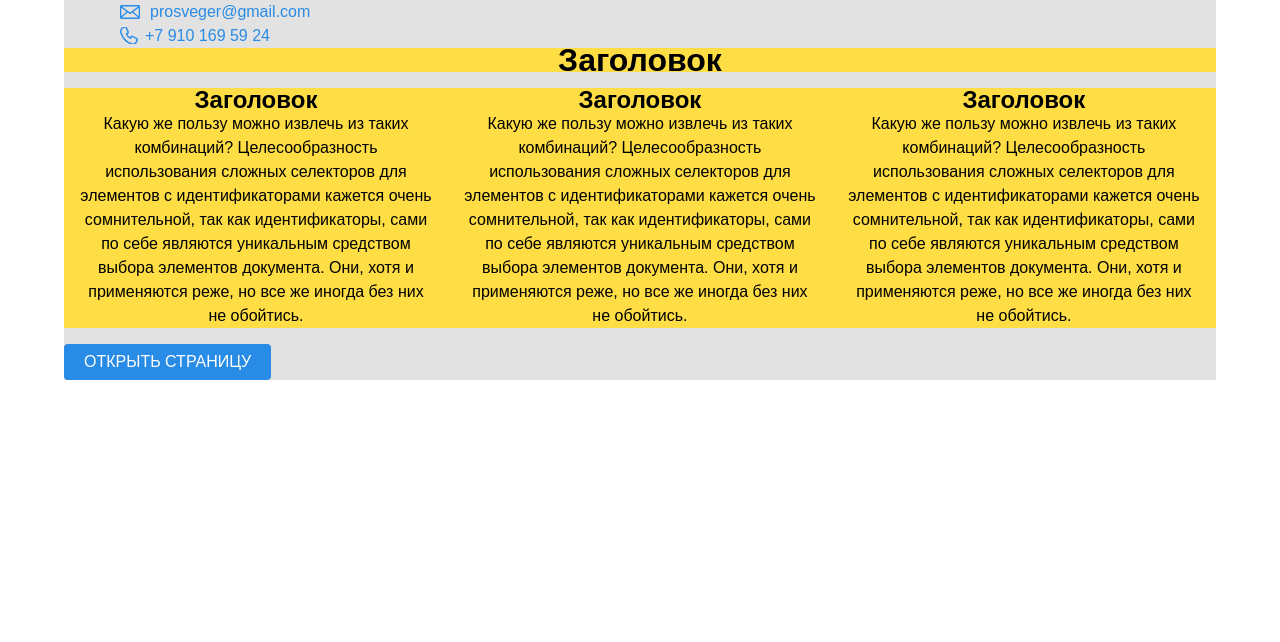
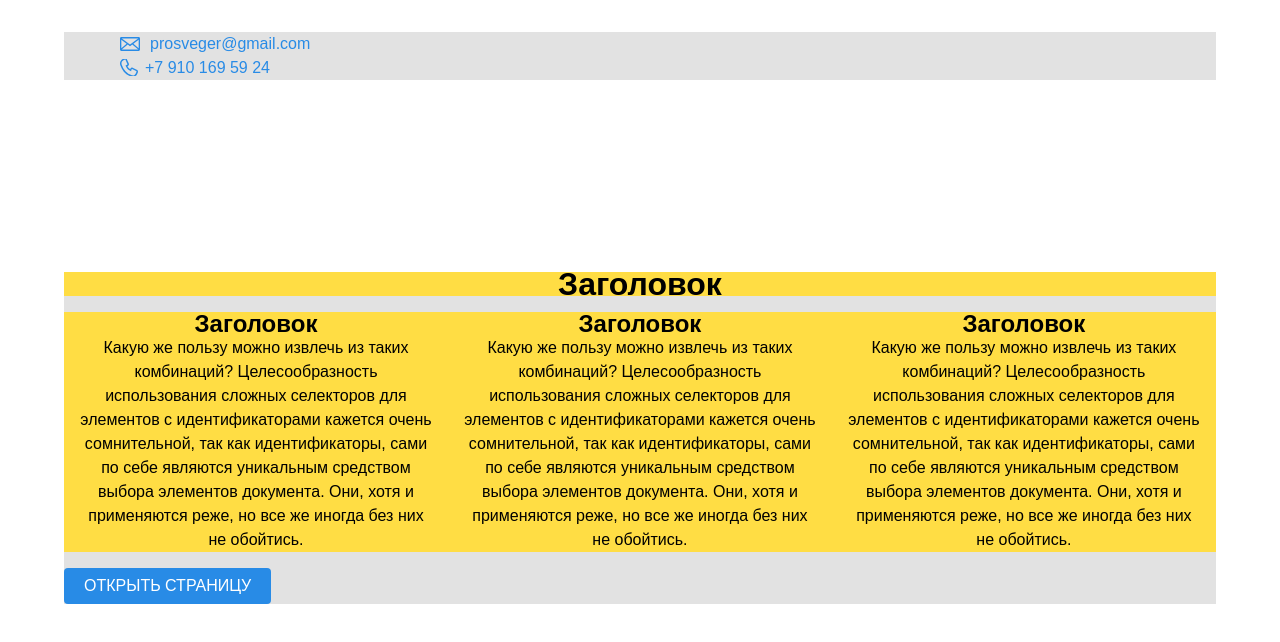
Before and after one commit to Prosveger/adaptive, a plain HTML site: page index.html in a window 1280 px wide. Drawn offline with Linux system fonts and the light colour scheme; files whose address does not match are found by name.

Commit message:
сам кламм для пайдж хэдер добавил

```diff
--- a/css/style.css
+++ b/css/style.css
@@ -9,6 +9,10 @@
 body {
 	font:100%/1.5em Arial, Helvetica, sans-serif;
     color:#000;
+}
+.page-header {
+  margin: 0 0 160px;
+  padding: 32px 0 32px;
 }
 .page-header a {
   margin-left: 56px;
```
